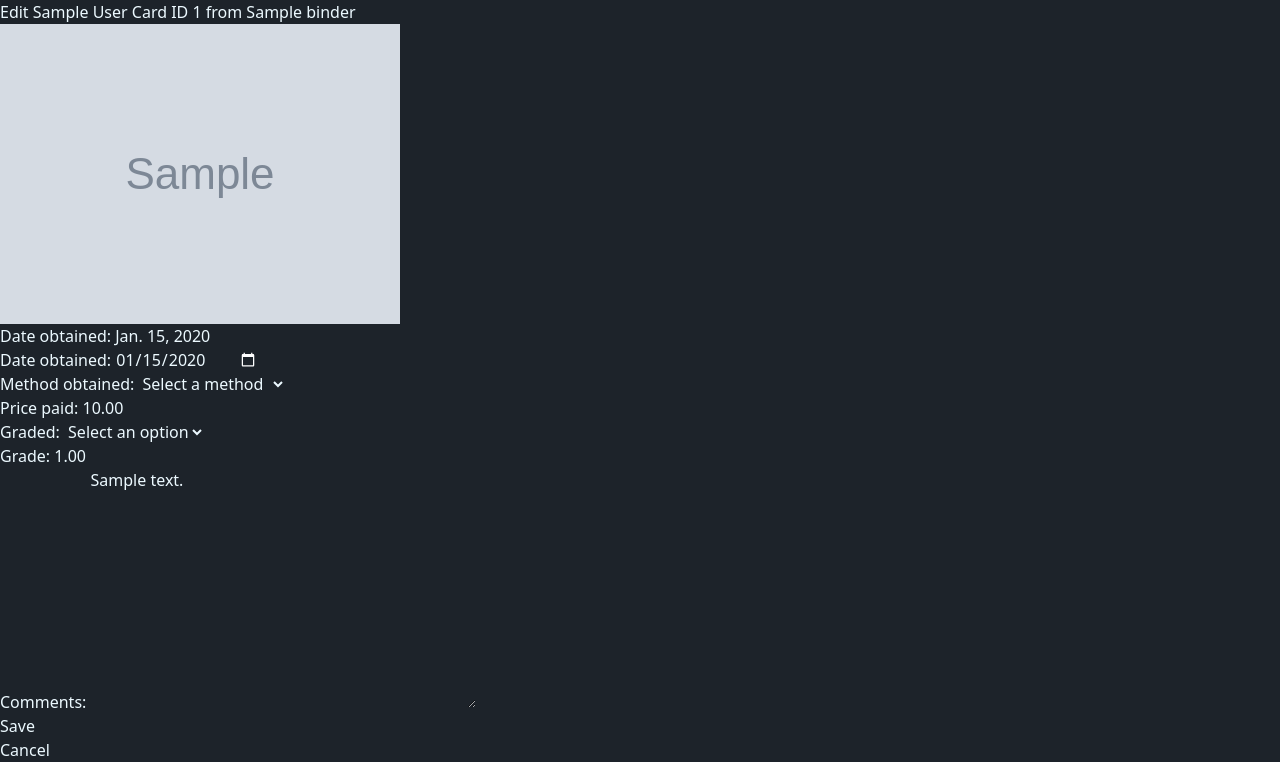
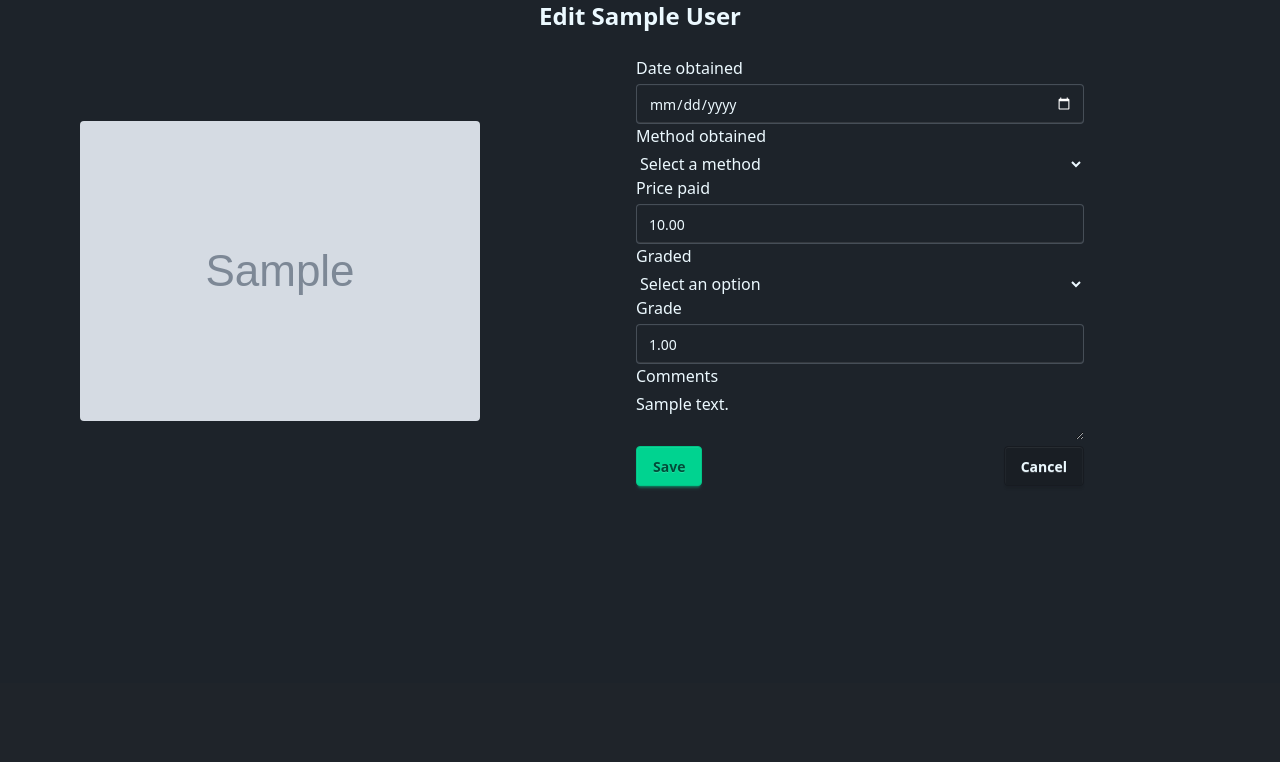
Before and after one commit to tsztin0217/poketracker, a Django app: page /usercard/1/update in a window 1280 px wide. Shown: the part 117-879 px from the top of the page. After the commit the page ends 606 px from the top, so only its background shows below. Run offline with Django 5.2, Linux system fonts and the light colour scheme; a user stored in the database is signed in; tables that the repository leaves empty hold one stand-in row (values such as "Sample post"); grey boxes marked "Sample" are stand-in pictures; some libraries are stand-ins or nearby versions; some web fonts are replaced.

Commit message:
Manually rerender form for styling and ensure the fields match model requirements

```diff
--- a/binder/templates/binder/usercardinfo_form.html
+++ b/binder/templates/binder/usercardinfo_form.html
@@ -1,10 +1,69 @@
-{% extends "base.html" %} {% block content %}
-<h1>Edit {{ object.name }} {{ object }}</h1>
-<img src="{{ object.img_url_large }}" alt="{{ object.name }}" />
-Date obtained: {{ object.date_obtained}} {{ user_card.price_paid }}
-<form method="post">
-  {% csrf_token %} {{ form.as_p }}
-  <button type="submit">Save</button>
-</form>
-<a href="{% url 'user-card-detail' object.pk %}">Cancel</a>
+{% extends "base.html" %}
+{% block content %}
+<div class="text-center mb-6">
+  <p class="text-2xl font-bold">Edit {{ object.name }} </p>
+</div>
+
+<div class="flex items-center justify-center">
+  <div class="flex flex-col md:flex-row items-center justify-center gap-10 px-4 mx-auto w-full max-w-6xl">
+    <img src="{{ object.img_url_large }}" alt="{{ object.name }}" class="rounded max-h-120 max-w-full h-auto" />
+
+
+    <form method="post" class="mx-auto  max-w-md w-full">
+      {% csrf_token %}
+
+      {% for field in form %}
+          <div>
+            <label for="{{ field.id_for_label }}" class="block mb-1 font-medium">{{ field.label }}</label>
+
+            {% if field.field.widget.input_type == "select" %}
+              <select name="{{ field.html_name }}" id="{{ field.id_for_label }}" class="select select-bordered w-full">
+                {% for choice in field.field.choices %}
+                  <option value="{{ choice.0 }}" {% if field.value == choice.0 %}selected{% endif %}>{{ choice.1 }}</option>
+                {% endfor %}
+              </select>
+
+            {% elif field.widget_type == "textarea" %}
+              <textarea name="{{ field.html_name }}" id="{{ field.id_for_label }}" class="textarea w-full">{{ field.value }}</textarea>
+
+              {% elif field.name == "grade" %}
+              <input
+                type="{{ field.field.widget.input_type }}"
+                name="{{ field.html_name }}"
+                id="{{ field.id_for_label }}"
+                value="{{ field.value|default_if_none:'' }}"
+                class="input input-bordered w-full"
+                min="0"
+                max="10"
+                step="0.5"
+              />
+
+              {% else %}
+                <input
+                  type="{{ field.field.widget.input_type }}"
+                  name="{{ field.html_name }}"
+                  id="{{ field.id_for_label }}"
+                  value="{{ field.value|default_if_none:'' }}"
+                  class="input input-bordered w-full"
+                  step="0.01"
+                />
+              {% endif %}
+
+            {% if field.help_text %}
+              <p class="text-sm text-gray-500">{{ field.help_text }}</p>
+            {% endif %}
+            {% for error in field.errors %}
+              <p class="text-sm text-red-500">{{ error }}</p>
+            {% endfor %}
+          </div>
+      {% endfor %}
+
+      <div class="flex justify-between">
+        <button type="submit" class="btn btn-success">Save</button>
+        <a href="{% url 'user-card-detail' object.pk %}" class="btn btn-secondary">Cancel</a>
+      </div>
+    </form>
+
+  </div>
+</div>
 {% endblock %}
```
